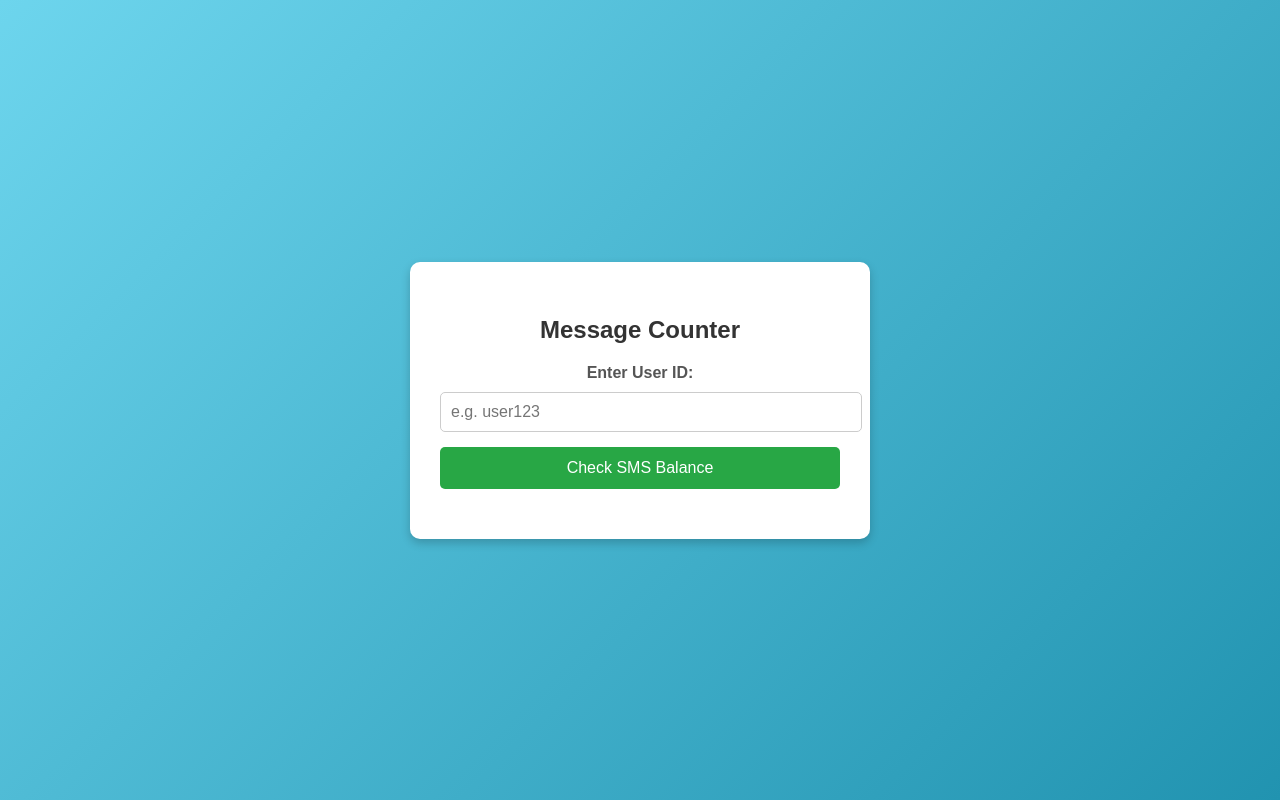
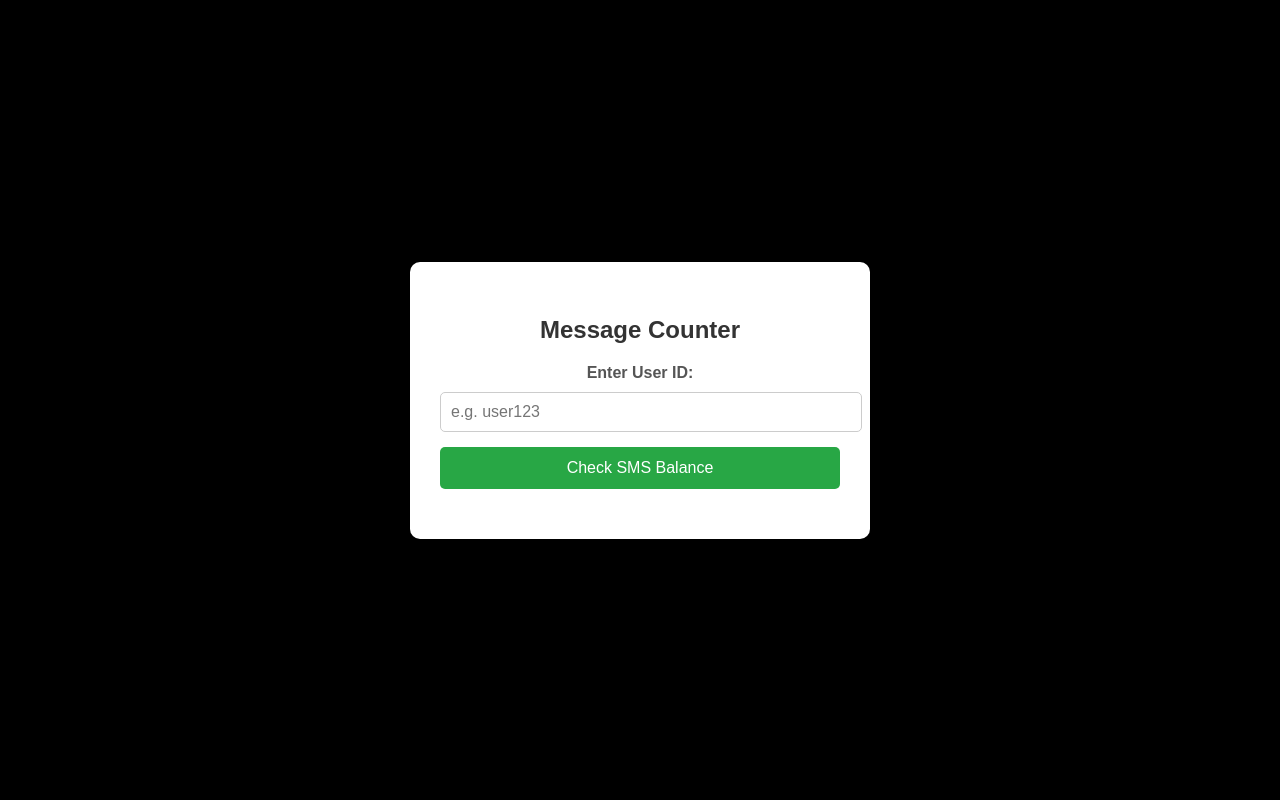
Before and after one commit to masomodigital/smsbal-monthly, a plain HTML site: page index.html in a window 1280 px wide. Drawn offline with Linux system fonts and the light colour scheme.

Commit message:
Update index.html

```diff
--- a/index.html
+++ b/index.html
@@ -13,7 +13,7 @@
       justify-content: center;
       align-items: center;
       height: 100vh;
-      background: linear-gradient(135deg, #6dd5ed, #2193b0);
+      background: linear-gradient(135deg, #000, #000);
     }
 
     .container {
```
